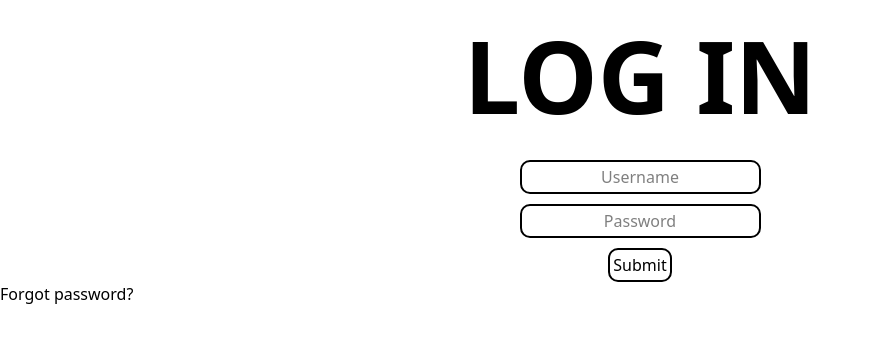
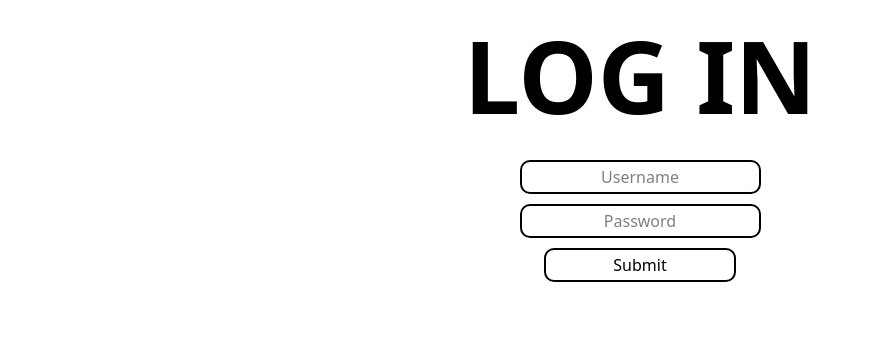
Before and after one commit to Potaluis/tap2_project, a SvelteKit app: page / in a window 1280 px wide. Shown: the top 342 px of the page, without its empty margins (0-870 px from the left). Built offline with nearby package versions, Linux system fonts and the light colour scheme.

Commit message:
CSS Placeholder

```diff
--- a/src/routes/+page.svelte
+++ b/src/routes/+page.svelte
@@ -10,7 +10,7 @@
 <input type="submit" value="Submit">
 </form>
 
-<label>Forgot password?</label>
+
 
 <!--Tailwindcss will be done after, normal css for placeholder-->
 <!---<style>
@@ -36,10 +36,18 @@
         border-radius: 10px;
         padding: 3px;
     }
+    input[type="submit"]{
+        padding-left: 67.5px;
+        padding-right: 67.5px;
+
+    }
     input[type="submit"]:hover{
         background-color: lightblue;
         color: black;
         cursor: pointer;
     }
+    label{
+
+    }
 
     </style>
```
